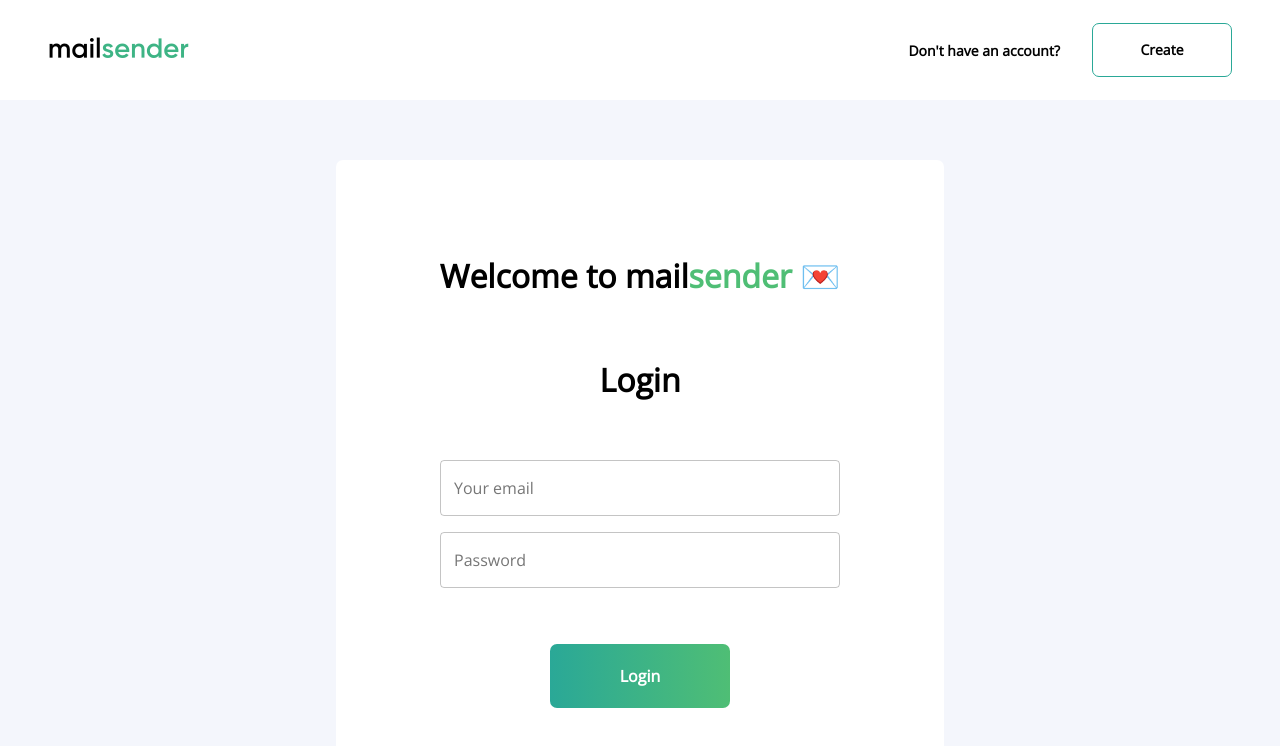
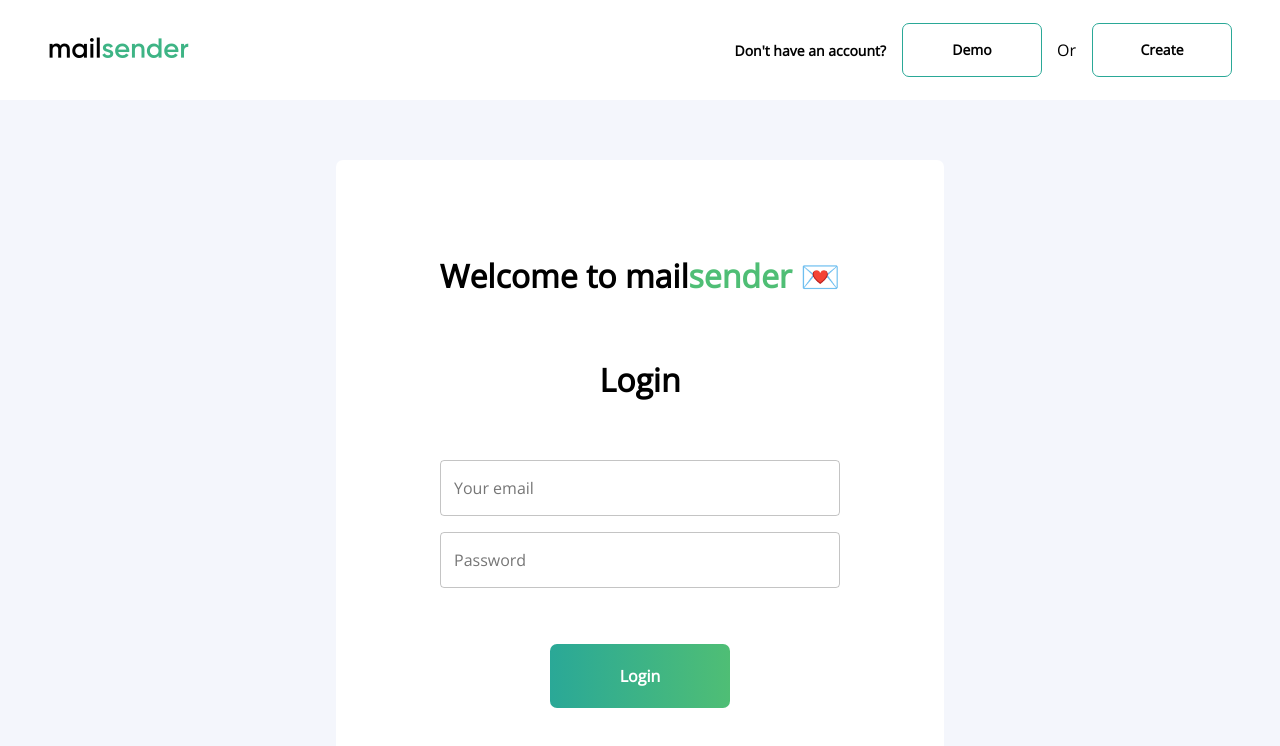
Before and after one commit to hatchways/team-marinara, a React (Create React App) app in the folder client/: page /login in a window 1280 px wide. Shown: the top 746 px of the page. Built offline with nearby package versions, Linux system fonts and the light colour scheme; what draft-js-custom-styles would draw is missing.

Commit message:
Add demo button and cleanup unused imports

```diff
--- a/client/src/Views/Home/Campaigns/Campaign/CampaignProspects.js
+++ b/client/src/Views/Home/Campaigns/Campaign/CampaignProspects.js
@@ -1,4 +1,4 @@
-import React, { useState, useEffect } from "react";
+import React from "react";
 import { Grid, makeStyles } from "@material-ui/core";
 
 import Header from "./CampaignProspectsHeader";
--- a/client/src/Views/Home/Campaigns/Campaign/CampaignProspectsStepBar.js
+++ b/client/src/Views/Home/Campaigns/Campaign/CampaignProspectsStepBar.js
@@ -1,4 +1,4 @@
-import React, { useEffect, useState } from "react";
+import React from "react";
 import {
   makeStyles,
   Table,
--- a/client/src/Views/Home/Prospects/CreateProspectForm.js
+++ b/client/src/Views/Home/Prospects/CreateProspectForm.js
@@ -96,7 +96,6 @@ export default function CreateProspectForm(props) {
         <form method="POST" onSubmit={handleSubmit} className={classes.form}>
           <Grid
             container
-            alignItems="center"
             direction="column"
             justify="center"
             alignItems="center"
--- a/client/src/Views/Home/Prospects/ProspectUploadForm.js
+++ b/client/src/Views/Home/Prospects/ProspectUploadForm.js
@@ -1,6 +1,6 @@
 import React from "react";
 
-import { Grid, DialogTitle, Typography, makeStyles } from "@material-ui/core";
+import { Grid, DialogTitle, makeStyles } from "@material-ui/core";
 import ProspectUploadFormTable from "./ProspectUploadFormTable";
 
 const useStyles = makeStyles({
@@ -21,7 +21,6 @@ const useStyles = makeStyles({
 
 const ProspectUploadForm = props => {
   const classes = useStyles();
-  const { file } = props;
 
   const headerOptions = ["firstName", "lastName", "email", "status"];
 
--- a/client/src/Views/Home/Prospects/ProspectUploadFormTable.js
+++ b/client/src/Views/Home/Prospects/ProspectUploadFormTable.js
@@ -7,7 +7,6 @@ import {
   TableRow,
   TableHead,
   makeStyles,
-  Paper,
   TableBody
 } from "@material-ui/core";
 import colors from "Components/Styles/Colors";
--- a/client/src/Views/Landing/Landing.js
+++ b/client/src/Views/Landing/Landing.js
@@ -1,4 +1,4 @@
-import React from "react";
+import React, { useRef } from "react";
 import { Grid, withStyles } from "@material-ui/core";
 import { Route, Switch } from "react-router-dom";
 
@@ -17,7 +17,19 @@ const styles = () => ({
   }
 });
 
-const Landing = props => (
+const demoUser = {
+  email: "demo@email.com",
+  password: "testPass"
+};
+
+const Landing = props => {
+  const demoUserRef = useRef();
+
+  const handleDemoModeSubmit = () => {
+    demoUserRef.current.setDemoUser(demoUser);
+  };
+
+  return (
     <Grid
       className={props.classes.root}
       container
@@ -27,16 +39,22 @@ const Landing = props => (
     >
       <Switch>
         <Route path="/register">
-        <Navbar variant="register"></Navbar>
+          <Navbar
+            handleDemoModeSubmit={handleDemoModeSubmit}
+            variant="register"
+          ></Navbar>
           <Register />
         </Route>
 
         <Route path={["/", "/login"]}>
-        <Navbar variant="login"></Navbar>
-        <Login />
+          <Navbar
+            handleDemoModeSubmit={handleDemoModeSubmit}
+            variant="login"
+          ></Navbar>
+          <Login ref={demoUserRef} />
         </Route>
       </Switch>
     </Grid>
   );
-
+};
 export default withStyles(styles)(Landing);
--- a/client/src/Views/Landing/LandingNavbar.js
+++ b/client/src/Views/Landing/LandingNavbar.js
@@ -20,10 +20,14 @@ const styles = () => ({
   },
   toggle: {
     width: "auto"
+  },
+  orSeparator: {
+    margin: "0px 0px 0px 15px"
   }
 });
 
-const LandingNavbar = props => (
+const LandingNavbar = props => {
+  return (
     <Grid
       item
       container
@@ -49,6 +53,20 @@ const LandingNavbar = props => (
               : "Already have an account?"}
           </Typography>
         </Grid>
+        {props.variant === "login" ? (
+          <div style={{ display: "inline-flex", alignItems: "center" }}>
+            <Grid item>
+              <StyledButtonOutline onClick={props.handleDemoModeSubmit}>
+                Demo
+              </StyledButtonOutline>
+            </Grid>
+            <Grid item>
+              <Typography className={props.classes.orSeparator}>Or</Typography>
+            </Grid>
+          </div>
+        ) : (
+          ""
+        )}
 
         <Grid item>
           <StyledButtonOutline
@@ -61,5 +79,6 @@ const LandingNavbar = props => (
       </Grid>
     </Grid>
   );
+};
 
 export default withStyles(styles)(LandingNavbar);
--- a/client/src/Views/Landing/Login.js
+++ b/client/src/Views/Landing/Login.js
@@ -22,6 +22,13 @@ class Login extends Component {
     password: "",
     errors: {},
     loggedIn: localStorage.getItem("token") ? true : false
+  };
+
+  setDemoUser = demo => {
+    this.setState({
+      email: demo.email,
+      password: demo.password
+    });
   };
 
   onChange = e => {
@@ -115,7 +122,9 @@ class Login extends Component {
               variant="outlined"
               fullWidth
               onChange={this.onChange}
-              value={this.state.password}
+              value={
+                this.props.demoMode ? this.demoPassword : this.state.password
+              }
               error={"password" in this.state.errors}
               helperText={this.state.errors.password}
             />
```
Lines whose indentation alone changed are shown as unchanged.
